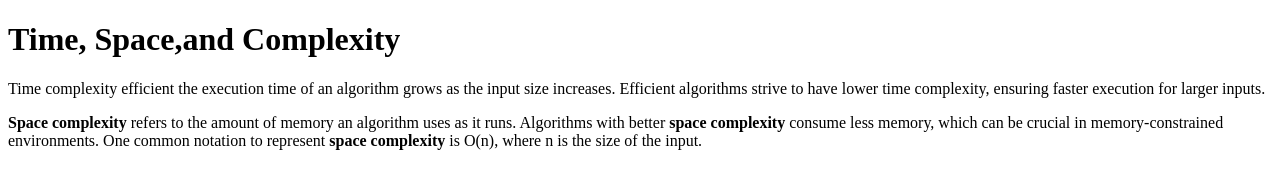
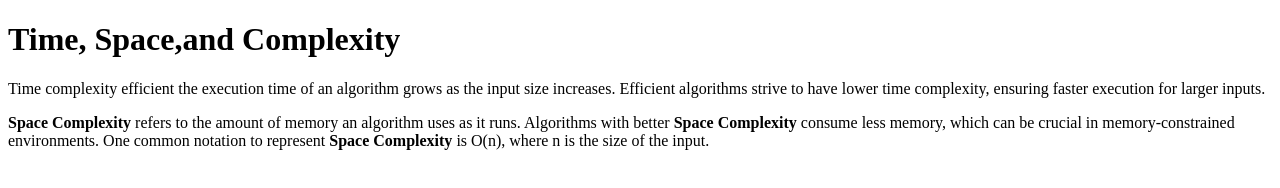
Before and after one commit to acciojob/time-and-space-complexity-Alkeshkumar94, a website: page main.html in a window 1280 px wide. Drawn offline with Linux system fonts and the light colour scheme.

Commit message:
created a submission

```diff
--- a/main.html
+++ b/main.html
@@ -13,10 +13,10 @@
 <h1>Time, Space,and Complexity</h1>
 	<p>Time complexity efficient the execution time of an algorithm grows as the input size increases.
     Efficient algorithms strive to have lower time complexity, ensuring faster execution for larger inputs.</p>
-	<p><b>Space complexity</b>
-    refers to the amount of memory an algorithm uses as it runs. Algorithms with better <b>space complexity</b>
+	<p><b>Space Complexity</b>
+    refers to the amount of memory an algorithm uses as it runs. Algorithms with better <b>Space Complexity</b>
     consume less memory, which can be crucial in memory-constrained environments. One common notation to
-    represent <b>space complexity</b> is O(n), where n is the size of the input.</p>
+    represent <b>Space Complexity</b> is O(n), where n is the size of the input.</p>
 </body>
 
 </html>
```
